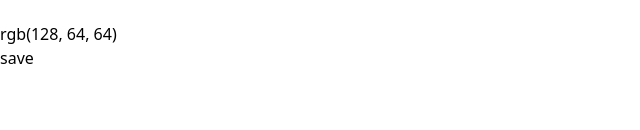
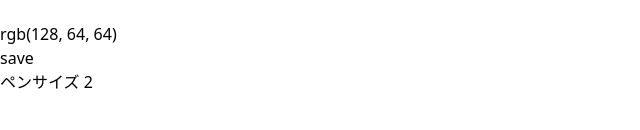
Before and after one commit to idomshi/draw02, a Vue app: page / in a window 1280 px wide. Shown: the part 170-300 px from the top of the page, without its empty margins (0-640 px from the left). Built offline with nearby package versions, Linux system fonts and the light colour scheme.

Commit message:
ペンサイズを変えられるようになった。しかしLocalStorageを使えなくなった。

```diff
--- a/src/App.vue
+++ b/src/App.vue
@@ -5,6 +5,7 @@ import TheCanvas from './components/TheCanvas.vue';
 
 // import { storeToRefs } from 'pinia'
 import { useCanvasImage } from './store/canvasImage'
+import PenSizePicker from './components/PenSizePicker.vue';
 
 const store = useCanvasImage()
 
@@ -34,6 +35,7 @@ const save = async () => {
       <div>
         <button class="bg-gray-600 text-white h-8 px-2 rounded" @click="save">save</button>
       </div>
+      <PenSizePicker></PenSizePicker>
     </div>
     <TheCanvas :color="color"></TheCanvas>
   </div>
--- a/src/components/ColorPicker.vue
+++ b/src/components/ColorPicker.vue
@@ -1,16 +1,5 @@
 <script setup lang="ts">
 import { computed, onMounted, ref, watchEffect } from 'vue';
-import { useLocalStorage } from '@vueuse/core'
-
-// localstorageで使うやつ。
-const activePenColorKey = 'ACTIVE_PEN_COLOR'
-type ActivePenColor = { deg: number; svPos: { x: number, y: number } }
-
-// localstorageに保存されているイメージを読み込む。
-const localStorage = useLocalStorage<ActivePenColor>(activePenColorKey, {
-  deg: 0,
-  svPos: { x: 0, y: 0 },
-})
 
 const props = defineProps<{
     setcolor: (colorcode: string) => void
@@ -107,9 +96,6 @@ const touchmove = (e: TouchEvent) => {
 
 const dragEnd = () => {
     dragState.value = 'None'
-    localStorage.value.deg = deg.value
-    localStorage.value.svPos.x = svPos.value.x
-    localStorage.value.svPos.y = svPos.value.y
 }
 
 const svDragStart = (e: PointerEvent) => {
@@ -123,11 +109,11 @@ const svDragStart = (e: PointerEvent) => {
     }
 }
 
-onMounted(() => {
-  deg.value = localStorage.value.deg
-  svPos.value.x = localStorage.value.svPos.x
-  svPos.value.y = localStorage.value.svPos.y
-})
+// onMounted(() => {
+//   deg.value = localStorage.value.deg
+//   svPos.value.x = localStorage.value.svPos.x
+//   svPos.value.y = localStorage.value.svPos.y
+// })
 
 watchEffect(() => props.setcolor(colorCode.value))
 </script>
--- /dev/null
+++ b/src/components/PenSizePicker.vue
@@ -0,0 +1,16 @@
+<script setup lang="ts">
+import { usePenSettings } from '../store/penSettings';
+
+const store = usePenSettings()
+const setSize = (e: any) => {
+    const size = parseInt(e.target.value)
+    store.setSize(size)
+}
+</script>
+
+<template>
+<div>
+    ペンサイズ
+    <input type="text" name="pen-size" id="pen-size" :value="store.getPenSize" @keyup="setSize">
+</div>
+</template>
--- a/src/components/TheCanvas.vue
+++ b/src/components/TheCanvas.vue
@@ -1,9 +1,12 @@
 <script setup lang="ts">
 import { useElementSize, useLocalStorage } from '@vueuse/core'
-import { ref, reactive, onMounted, watchEffect, watch } from 'vue';
+import { ref, reactive, onMounted, watchEffect, watch, withCtx } from 'vue';
 
 import { useCanvasImage } from '../store/canvasImage';
+import { usePenSettings } from '../store/penSettings';
+
 const store = useCanvasImage()
+const penStore = usePenSettings()
 
 const props = defineProps<{
   color: string
@@ -63,7 +66,7 @@ const pointermove = (e: PointerEvent) => {
 
   if (bufferctx.value === undefined) { return }
   bufferctx.value.lineTo(buffX, buffY)
-  bufferctx.value.lineWidth = 2
+  bufferctx.value.lineWidth = penStore.getPenSize
   bufferctx.value.stroke()
   redraw()
 }
@@ -78,7 +81,7 @@ const touchmove = (e: TouchEvent) => {
 
   if (bufferctx.value === undefined) { return }
   bufferctx.value.lineTo(buffX, buffY)
-  bufferctx.value.lineWidth = 2
+  bufferctx.value.lineWidth = penStore.getPenSize
   bufferctx.value.stroke()
   redraw()
 }
@@ -108,6 +111,8 @@ onMounted(async () => {
   bufferctx.value.fillStyle = '#ffffff'
   bufferctx.value.fillRect(0, 0, buffercanvas.value.width, buffercanvas.value.height)
   bufferctx.value.restore()
+  bufferctx.value.lineCap = 'round'
+  bufferctx.value.lineJoin = 'round'
 
   // localstorageからキャンバスを復元する。
   const { imageString } = localStorage.value
--- /dev/null
+++ b/src/store/penSettings.ts
@@ -0,0 +1,43 @@
+import { defineStore } from 'pinia'
+// import { useLocalStorage } from '@vueuse/core'
+
+// // localstorageで使うやつ。
+// const activePenColorKey = 'ACTIVE_PEN_COLOR'
+// type ActivePenColor = { deg: number; svPos: { x: number, y: number } }
+
+// // localstorageに保存されているイメージを読み込む。
+// const localStorage = useLocalStorage<ActivePenColor>(activePenColorKey, {
+//   deg: 0,
+//   svPos: { x: 0, y: 0 },
+// })
+
+export const usePenSettings = defineStore('penSettings', {
+    state: (): { size: number; color: { deg: number; x: number; y: number } } => {
+        return {
+            size: 2,
+            color: {
+                deg: 0,
+                x: 0,
+                y: 0,
+            },
+        }
+    },
+    getters: {
+        getColor (state) { return state.color },
+        getPenSize (state) { return state.size },
+    },
+    actions: {
+        setColor (colorProps: { deg: number; x: number; y: number }) {
+            this.color.deg = colorProps.deg
+            this.color.x = colorProps.x
+            this.color.y = colorProps.y
+
+            localStorage.value.deg = colorProps.deg
+            localStorage.value.svPos.x = colorProps.x
+            localStorage.value.svPos.y = colorProps.y
+        },
+        setSize (size: number) {
+            this.size = size
+        },
+    },
+})
```
